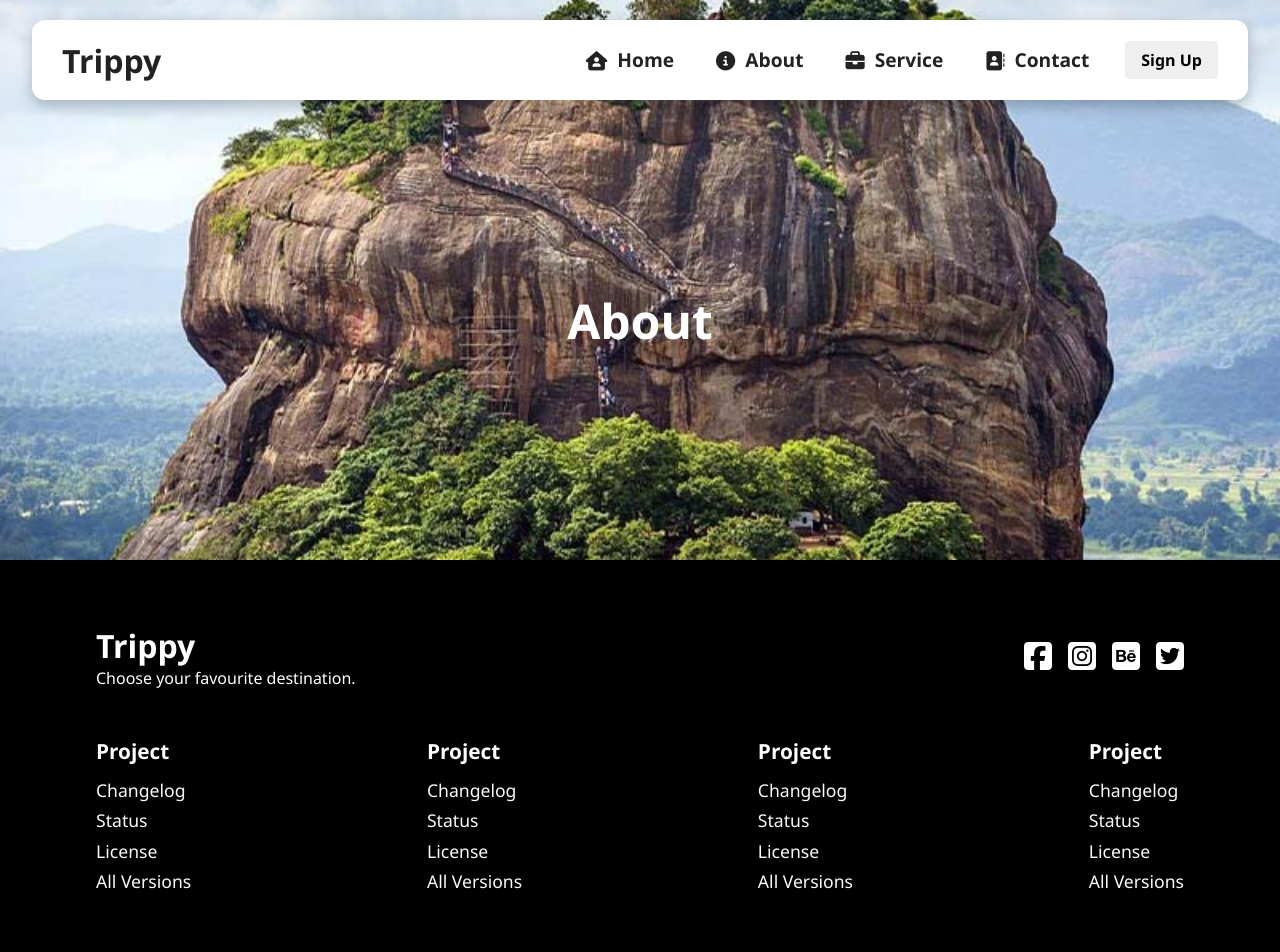
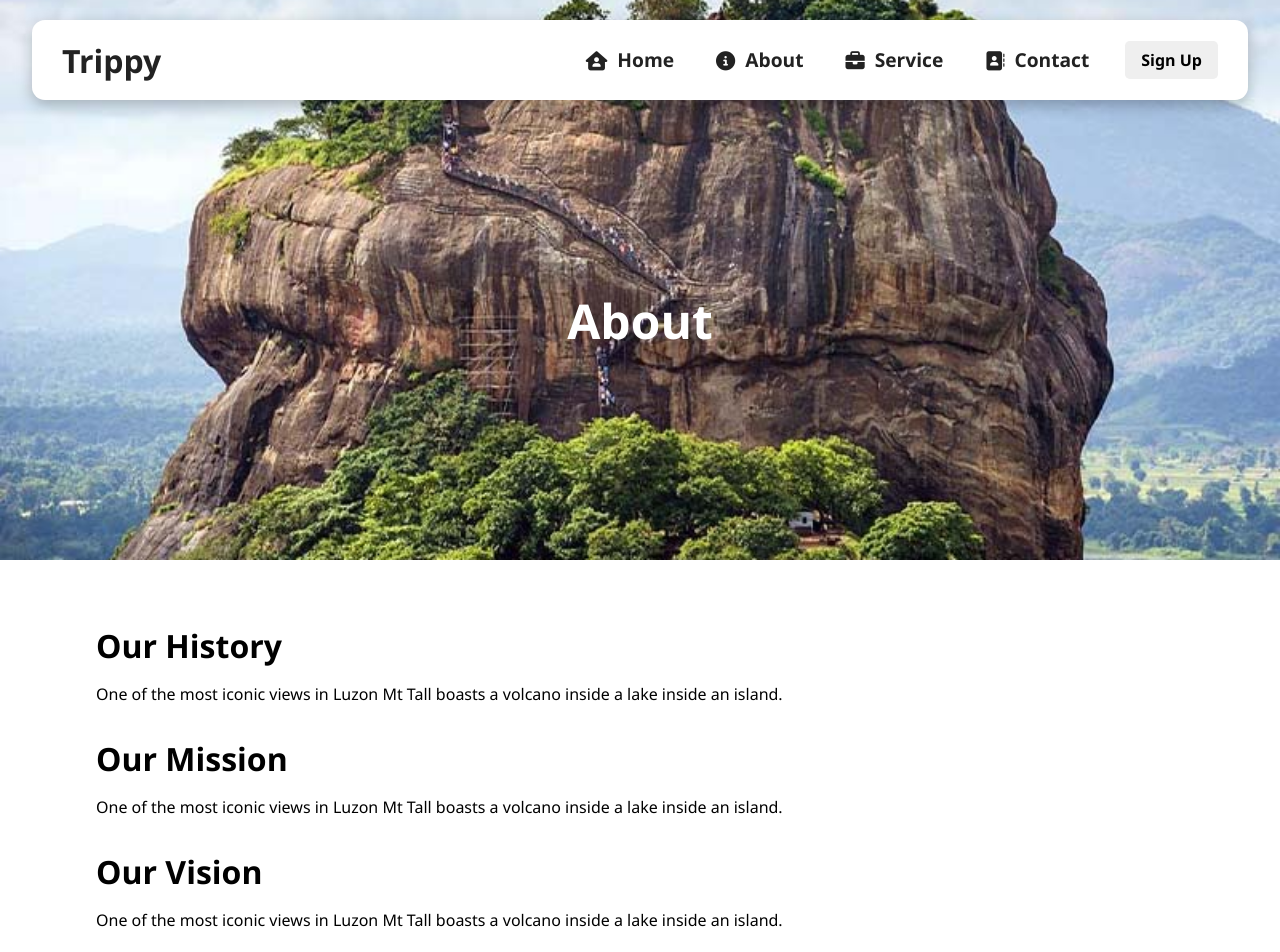
Before and after one commit to DilankaRW/Travel-Web, a React (Create React App) app: page /about in a window 1280 px wide. Shown: the top 952 px of the page. Built offline with nearby package versions, Linux system fonts and the light colour scheme.

Commit message:
Update About Page

```diff
--- /dev/null
+++ b/src/components/AboutUs.jsx
@@ -0,0 +1,18 @@
+import "./AboutUsStyles.css"
+
+function AboutUs(){
+    return(
+        <div className="about-container">
+            <h1>Our History</h1>
+            <p>One of the most iconic views in Luzon Mt Tall boasts a volcano inside a lake inside an island.</p>
+
+            <h1>Our Mission</h1>
+            <p>One of the most iconic views in Luzon Mt Tall boasts a volcano inside a lake inside an island.</p>
+
+            <h1>Our Vision</h1>
+            <p>One of the most iconic views in Luzon Mt Tall boasts a volcano inside a lake inside an island.</p>
+        </div>
+    )
+}
+
+export default AboutUs
--- /dev/null
+++ b/src/components/AboutUsStyles.css
@@ -0,0 +1,18 @@
+.about-container{
+    margin: 4rem 6rem;
+    text-align: start;
+}
+
+.about-container h1{
+    padding-bottom: 1rem;
+}
+
+.about-container p{
+    padding-bottom: 2rem;
+}
+
+@media screen and (max-width: 850px) {
+    .about-container{
+        margin: 4rem 2rem;
+    }
+}
--- a/src/routes/About.jsx
+++ b/src/routes/About.jsx
@@ -1,3 +1,4 @@
+import AboutUs from "../components/AboutUs";
 import Footer from "../components/Footer";
 import Hero from "../components/Hero";
 import Navbar from "../components/Navbar";
@@ -13,6 +14,7 @@ function About(){
         title="About"
         btnClass="hide"
         />
+        <AboutUs/>
         <Footer/>
         </>
     )
--- a/src/routes/Service.jsx
+++ b/src/routes/Service.jsx
@@ -1,6 +1,7 @@
 import Footer from "../components/Footer";
 import Hero from "../components/Hero";
 import Navbar from "../components/Navbar";
+import Trip from "../components/Trip";
 import AboutImg from "../images/Wild.jpg"
 
 function Service(){
@@ -13,6 +14,7 @@ function Service(){
         title="Service"
         btnClass="hide"
         />
+        <Trip/>
         <Footer/>
         </>
     )
```
